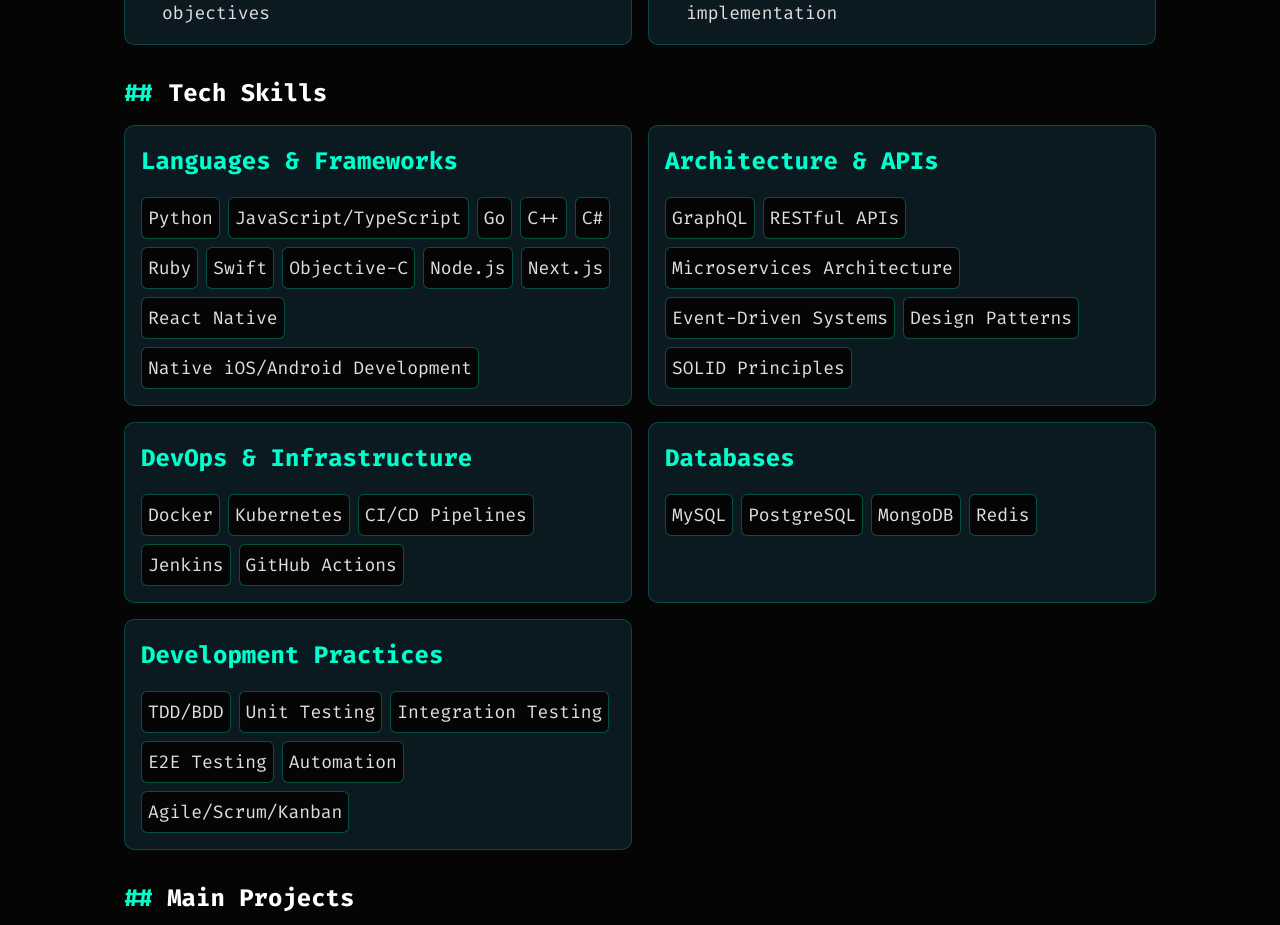
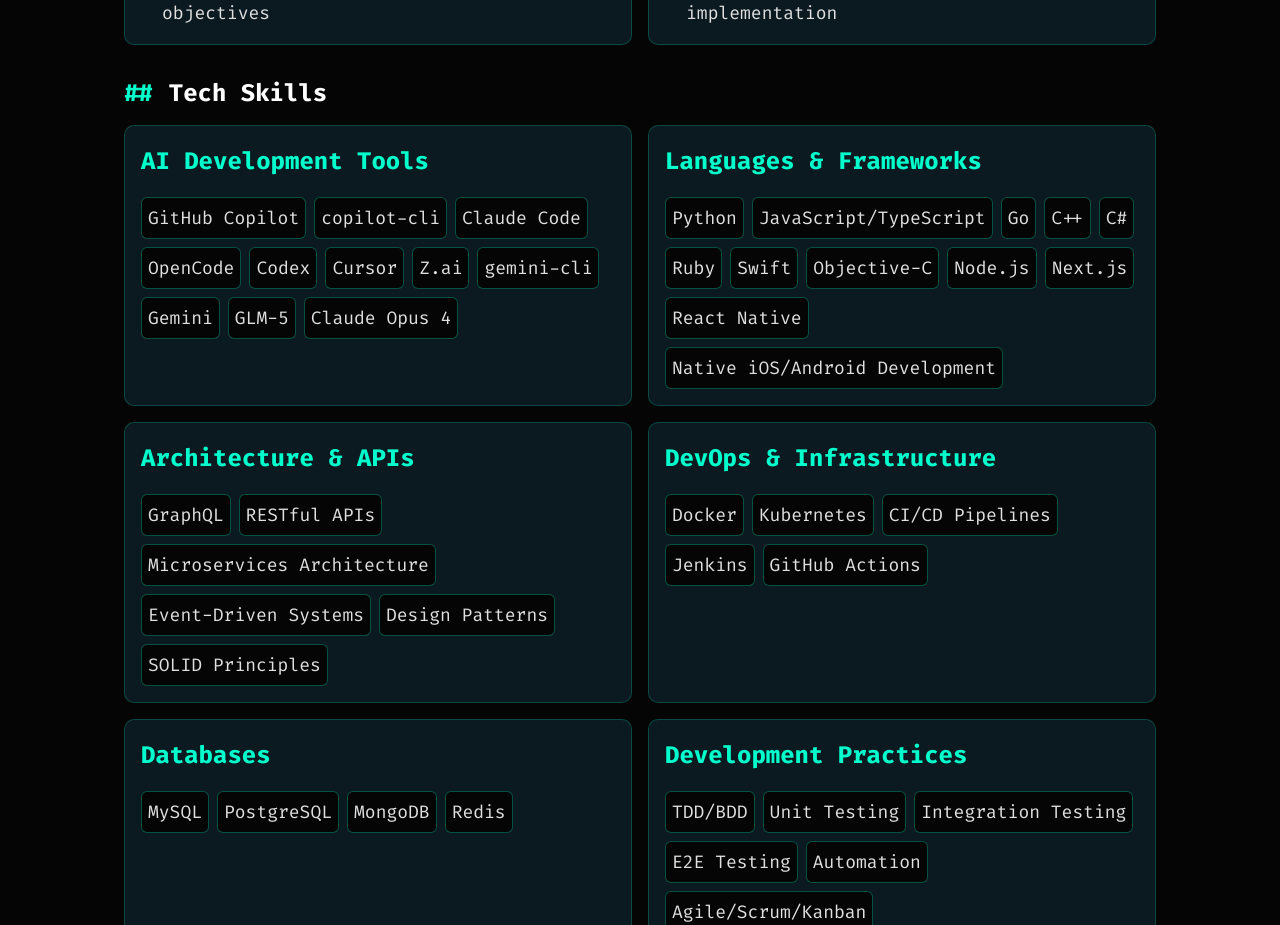
Before and after one commit to mendesbarreto/portfolio-vite, a React (Vite) app: page /about in a window 1280 px wide. Shown: the part 1160-2085 px from the top of the page. Built offline with nearby package versions, Linux system fonts and the light colour scheme.

Commit message:
chore: Update tech skills

```diff
--- a/src/features/about/tech-skills.tsx
+++ b/src/features/about/tech-skills.tsx
@@ -2,6 +2,22 @@
 
 export function TechSkills({ className = '' }: { className?: string }) {
   const techSkillsData = [
+    {
+      title: 'AI Development Tools',
+      skills: [
+        'GitHub Copilot',
+        'copilot-cli',
+        'Claude Code',
+        'OpenCode',
+        'Codex',
+        'Cursor',
+        'Z.ai',
+        'gemini-cli',
+        'Gemini',
+        'GLM-5',
+        'Claude Opus 4',
+      ],
+    },
     {
       title: 'Languages & Frameworks',
       skills: [
```
